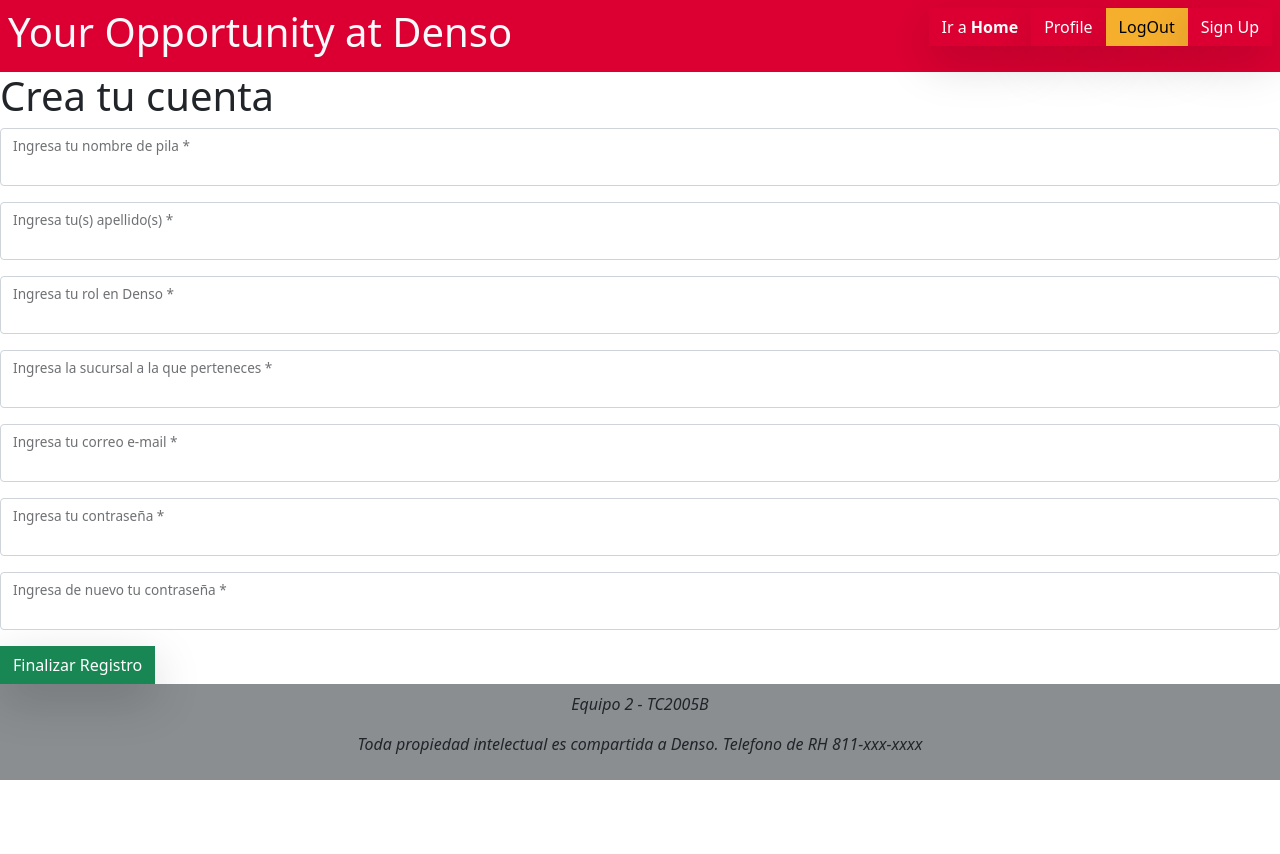
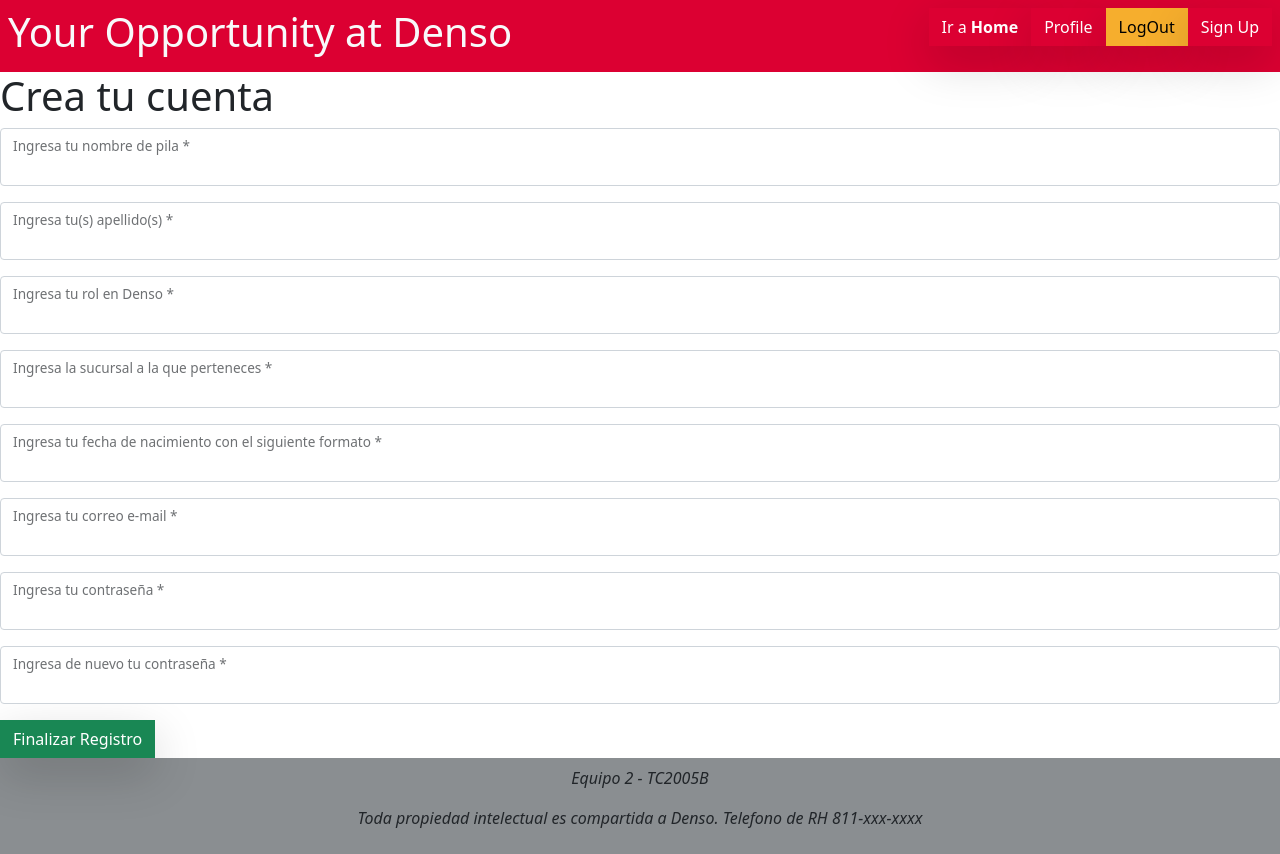
Before and after one commit to jaiovi/Denso-Git, a React (Create React App) app: page /signup in a window 1280 px wide. Before the commit the page ends 800 px from the top, so only its background shows below. Built offline with nearby package versions, Linux system fonts and the light colour scheme.

Commit message:
Signup fecha

```diff
--- a/src/components/Input.js
+++ b/src/components/Input.js
@@ -15,7 +15,7 @@
     return(
         <React.Fragment>
         <div class="form-floating mb-3">
-            <input onChange={onChange} className="form-control" type="email"/>
+            <input onChange={onChange} className="form-control" placeholder={props.placeholder} type="email"/>
             <label for="floatingInput">{props.label}</label>
         </div>
         </React.Fragment>
--- a/src/pages/Signup.js
+++ b/src/pages/Signup.js
@@ -10,15 +10,19 @@
     const inputLastName = useRef();
     const inputRole = useRef();
     const inputLocation = useRef();
+    const inputBirthDate = useRef();
     const inputEmail = useRef();
     const inputPass = useRef();
+    const inputPass2 = useRef();
     const mostrar = () =>{
         console.log("Nombre de Pila: ",inputName.current.getValue());
         console.log("Apellidos: ",inputLastName.current.getValue());
         console.log("Rol: ",inputRole.current.getValue());
         console.log("Sucursal: ",inputLocation.current.getValue());
+        console.log("Fecha de Nacimiento: ",inputLocation.current.getValue());
         console.log("e-mail: ",inputEmail.current.getValue());
         console.log("Contraseña: ",inputPass.current.getValue());
+        console.log("Contraseña2: ",inputPass2.current.getValue());
     }
 
     const [values, setValues] = useState({      // definimos un hook que nos permite usar estados
@@ -26,8 +30,10 @@
         lastName: "",
         role: "",
         location: "",
+        birthDate: "",
         email: "",                              // para cada valor establecemos un estado default
-        password: ""
+        password: "",
+        validate_password: ""
     })
 
     const [submitted, setSubmitted] = useState(false);
@@ -49,17 +55,25 @@
         setValues({...values, location: event.target.value})       // the ... copies the values of "values"
     }
 
+    const handleBirthDateInputChange = (event) => {
+        setValues({...values, birthDate: event.target.value})       // the ... copies the values of "values"
+    }
+
     const handleEmailInputChange = (event) => {
-        setValues({...values, location: event.target.value})       // the ... copies the values of "values"
+        setValues({...values, email: event.target.value})       // the ... copies the values of "values"
     }
 
     const handlePasswordInputChange = (event) => {
         setValues({...values, password: event.target.value})    // the ... copies the values of "values"
     }
 
+    const handlePassword2InputChange = (event) => {
+        setValues({...values, validate_password: event.target.value})    // the ... copies the values of "values"
+    }
+
     const handleSubmit = (event) => {
         event.preventDefault();
-        if (values.name && values.lastName && values.role && values.location && values.email && values.password) {
+        if (values.name && values.lastName && values.role && values.location && values.birthDate && values.email && values.password) {
             setValid(true);
         }
         setSubmitted(true);
@@ -92,6 +106,13 @@
                     className = "form-field"
                     label="Ingresa la sucursal a la que perteneces *" ref={inputLocation} />
                 <Input
+                    value = {values.birthDate}
+                    onChange = {handleBirthDateInputChange}
+                    className = "form-field"
+                    // Año - mes - dia aaaa-mm-dd
+                    type = "date"
+                    label="Ingresa tu fecha de nacimiento con el siguiente formato *" ref={inputBirthDate} />
+                <Input
                     value = {values.email}
                     onChange = {handleEmailInputChange}
                     className = "form-field"
@@ -100,13 +121,15 @@
                     value = {values.password}
                     onChange = {handlePasswordInputChange}
                     className = "form-field"
+                    type = "password"
                     label="Ingresa tu contraseña *" ref={inputPass} />
                 <Input
-                    value = {values.password}
-                    onChange = {handlePasswordInputChange}
+                    value = {values.validate_password}
+                    onChange = {handlePassword2InputChange}
                     className = "form-field"
-                    label="Ingresa de nuevo tu contraseña *" ref={inputPass} />
-                <Link to={"/home"}> <Button
+                    type = "password"
+                    label="Ingresa de nuevo tu contraseña *" ref={inputPass2} />
+                <Link to={"/login"}> <Button
                     className="form-field"
                     onClick={mostrar}
                     color={"success"}
```
